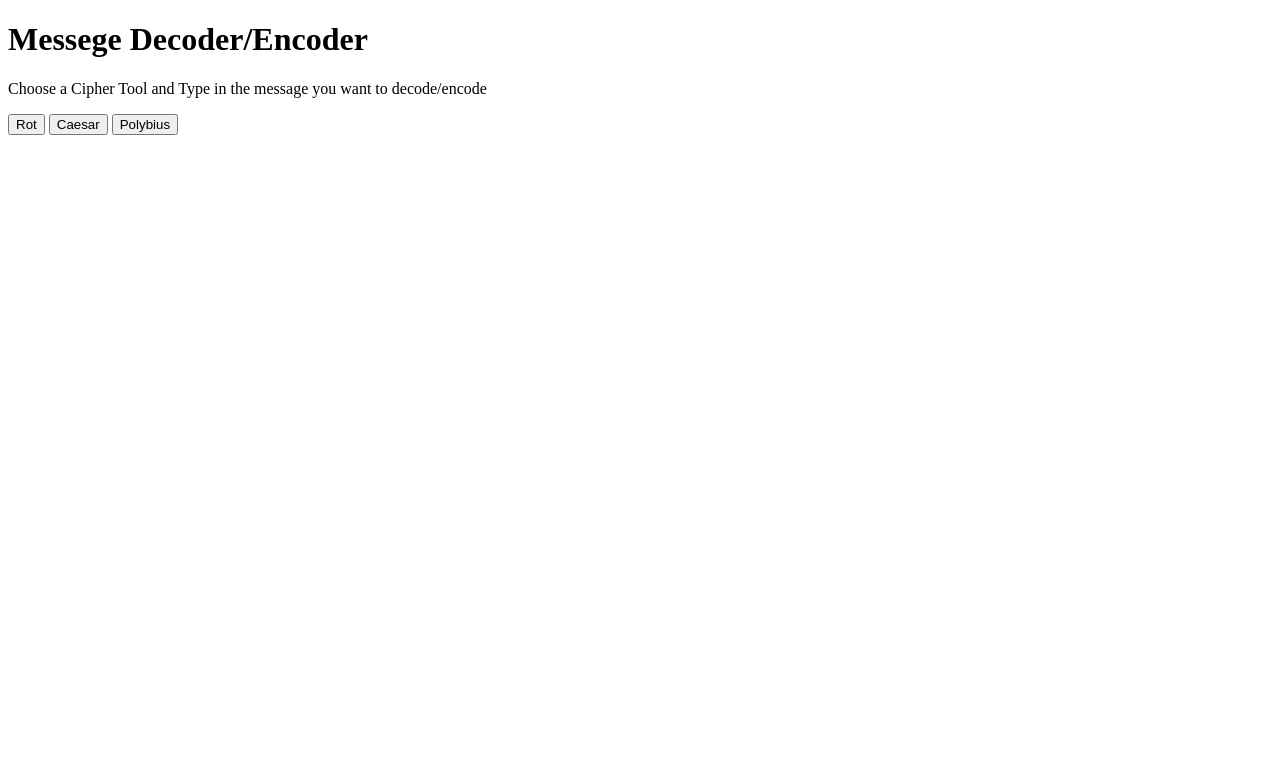
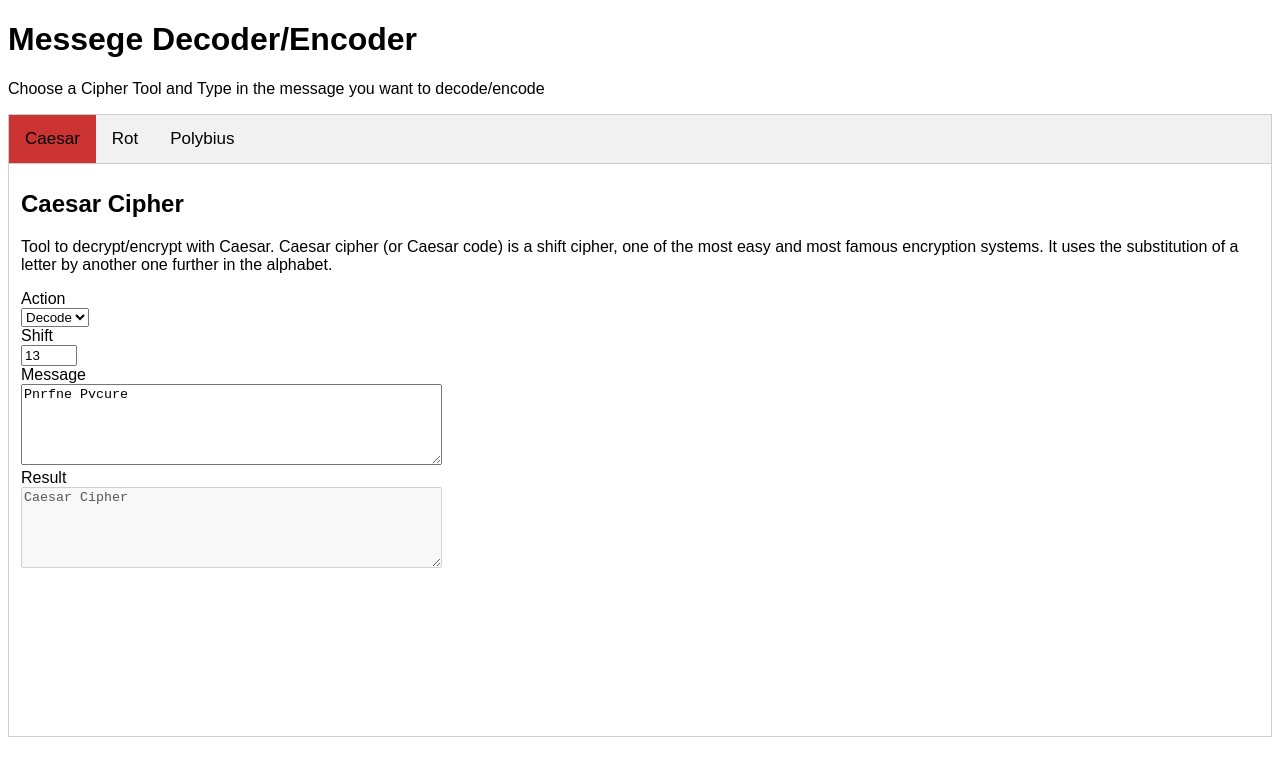
Before and after one commit to yinnyC/custom_calculator, a plain HTML site: page index.html in a window 1280 px wide. Both pictures are taken after a click on the button "Caesar". Drawn offline with Linux system fonts and the light colour scheme.

Commit message:
add style/js

```diff
--- a/index.html
+++ b/index.html
@@ -4,7 +4,7 @@
 		<meta charset="UTF-8" />
 		<meta name="viewport" content="width=device-width, initial-scale=1.0" />
 		<title>Messege Decoder/Encoder</title>
-		<link rel="stylesheet" href="./resources/css/styles.css" />
+		<link rel="stylesheet" href="resources/css/style.css" />
 	</head>
 	<body>
 		<h1>Messege Decoder/Encoder</h1>
@@ -12,11 +12,74 @@
 			Choose a Cipher Tool and Type in the message you want to decode/encode
 		</p>
 		<div class="tab">
-			<button class="tablinks" onlink="openTab(event,'Rot')">Rot</button>
-			<button class="tablinks" onlink="openTab(event,'Caesar')">Caesar</button>
-			<button class="tablinks" onlink="openTab(event,'Polybius')">
+			<button class="tablinks" onclick="openTab(event,'Caesar')">Caesar</button>
+			<button class="tablinks" onclick="openTab(event,'Rot')">Rot</button>
+			<button class="tablinks" onclick="openTab(event,'Polybius')">
 				Polybius
 			</button>
 		</div>
+		<div id="Caesar" class="tabcontent" style="display: block">
+			<h2>Caesar Cipher</h2>
+			<p>
+				Tool to decrypt/encrypt with Caesar. Caesar cipher (or Caesar code) is a
+				shift cipher, one of the most easy and most famous encryption systems.
+				It uses the substitution of a letter by another one further in the
+				alphabet.
+			</p>
+			<form>
+				<label>Action</label><br />
+				<select id="caesar-action">
+					<option value="decode">Decode</option>
+					<option value="encode">Encode</option></select
+				><br />
+				<label>Shift</label><br />
+				<input
+					type="number"
+					min="1"
+					max="26"
+					id="caesar-shift"
+					value="13"
+				/><br />
+				<label>Message</label><br />
+				<textarea data-name="caesar" cols="50" rows="5" id="caesar-msg">
+Pnrfne Pvcure</textarea
+				><br />
+				<label>Result</label><br />
+				<textarea
+					data-name="caesar"
+					cols="50"
+					rows="5"
+					id="caesar-result"
+					disabled
+				></textarea>
+			</form>
+		</div>
+		<div id="Rot" class="tabcontent">
+			<h2>Rot13 Cipher</h2>
+			<p>
+				Tool to decrypt/encrypt with rot13. ROT-13 cipher is a particular case
+				of the Caesar cipher, where the shift is equal to 13, this allow the
+				cipher to be reciprocal.
+			</p>
+			<form></form>
+		</div>
+		<div id="Polybius" class="tabcontent"></div>
+		<script>
+			// ******Tabs ******************************************************
+			function openTab(evt, cipherName) {
+				let tabcontent, tablinks;
+				tabcontent = document.getElementsByClassName('tabcontent');
+				for (let i = 0; i < tabcontent.length; i++) {
+					tabcontent[i].style.display = 'none';
+				}
+				tablinks = document.getElementsByClassName('tablinks');
+				for (let i = 0; i < tablinks.length; i++) {
+					tablinks[i].className = tablinks[i].className.replace(' active', '');
+				}
+				document.getElementById(cipherName).style.display = 'block';
+				evt.currentTarget.className += ' active';
+			}
+		</script>
+		<script src="resources/js/script.js" type="module"></script>
 	</body>
 </html>
--- a/resources/css/style.css
+++ b/resources/css/style.css
@@ -0,0 +1,41 @@
+body {
+	font-family: Arial;
+}
+
+/* Style the tab */
+.tab {
+	overflow: hidden;
+	border: 1px solid #ccc;
+	background-color: #f1f1f1;
+}
+
+/* Style the buttons inside the tab */
+.tab button {
+	background-color: inherit;
+	float: left;
+	border: none;
+	outline: none;
+	cursor: pointer;
+	padding: 14px 16px;
+	transition: 0.3s;
+	font-size: 17px;
+}
+
+/* Change background color of buttons on hover */
+.tab button:hover {
+	background-color: #ddd;
+}
+
+/* Create an active/current tablink class */
+.tab button.active {
+	background-color: rgb(204, 51, 51);
+}
+
+/* Style the tab content */
+.tabcontent {
+	display: none;
+	min-height: 70vh;
+	padding: 6px 12px;
+	border: 1px solid rgb(211, 208, 208);
+	border-top: none;
+}
--- a/resources/js/script.js
+++ b/resources/js/script.js
@@ -0,0 +1,76 @@
+// ******caesar_cipher**********************************************
+const caesar_cipher = document.getElementById('Caesar');
+const caesar_cipher_msg_input = document.getElementById('caesar-msg');
+caesar_cipher.onchange = function (e) {
+	processResult();
+};
+//
+function isUpperCase(str) {
+	//check if the letter is uppercase
+	return str === str.toUpperCase();
+}
+function isSpace(str) {
+	//check if the letter is uppercase
+	return str === ' ';
+}
+// Handle Encoding
+function ceaserCipherEncode(str, key) {
+	let decipher = '';
+	for (let i = 0; i < str.length; i++) {
+		if (isSpace(str[i])) {
+			decipher += ' ';
+		} else {
+			//if letter is uppercase then add uppercase letters
+			if (isUpperCase(str[i])) {
+				decipher += String.fromCharCode(
+					((str.charCodeAt(i) + key - 65) % 26) + 65
+				);
+			} else {
+				//else add lowercase letters
+				decipher += String.fromCharCode(
+					((str.charCodeAt(i) + key - 97) % 26) + 97
+				);
+			}
+		}
+	}
+	return decipher;
+}
+// Handle Decoding
+let ceaserCipherDecode = (str, key) => {
+	let decipher = '';
+	for (let i = 0; i < str.length; i++) {
+		if (isSpace(str[i])) {
+			decipher += ' ';
+		} else {
+			//if letter is uppercase then add uppercase letters
+			if (isUpperCase(str[i])) {
+				decipher += String.fromCharCode(
+					((str.charCodeAt(i) - key - 91) % 26) + 91
+				);
+			} else {
+				//else add lowercase letters
+				decipher += String.fromCharCode(
+					((str.charCodeAt(i) - key - 122) % 26) + 122
+				);
+			}
+		}
+	}
+	return decipher;
+};
+function processResult() {
+	let msg = caesar_cipher_msg_input.value;
+	let action_input = document.getElementById('caesar-action');
+	let shift_input = document.getElementById('caesar-shift');
+	let output = document.getElementById('caesar-result');
+	let result = '';
+	if (action_input.value === 'encode') {
+		result = ceaserCipherEncode(msg, parseInt(shift_input.value));
+	} else if (action_input.value === 'decode') {
+		result = ceaserCipherDecode(msg, parseInt(shift_input.value));
+	}
+	output.innerHTML = result;
+}
+processResult();
+caesar_cipher_msg_input.addEventListener('input', processResult);
+// ******Rot13 Cipher**********************************************
+// ******Polybius Cipher*******************************************
```
